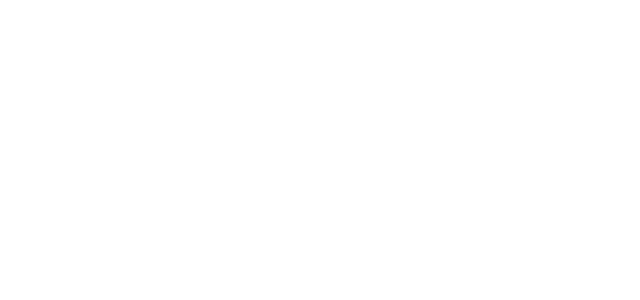
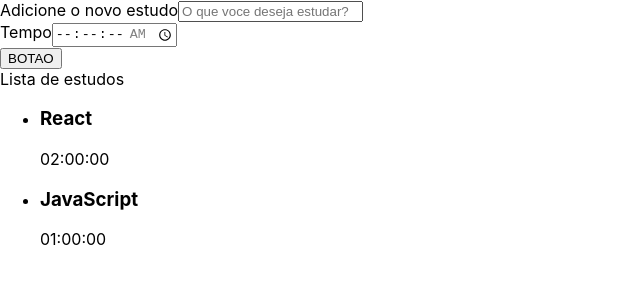
Before and after one commit to Bbeluco/TypeScriptReactProject, a React (Create React App) app: page / in a window 1280 px wide. Shown: the top 300 px of the page, without its empty margins (0-640 px from the left). Built offline with nearby package versions, Linux system fonts and the light colour scheme; the HTML template or start-up script is replaced by a standard one.

Commit message:
Funcion component + list created without array

```diff
--- a/src/App.tsx
+++ b/src/App.tsx
@@ -1,9 +1,12 @@
 import React from 'react';
+import Formulario from './components/Formulario/formularioComponent';
+import Lista from './components/Lista/ListaComponent';
 
 function App() {
   return (
     <div className="App">
-
+      <Formulario />
+      <Lista />
     </div>
   );
 }
--- /dev/null
+++ b/src/components/Botao/buttonComponent.tsx
@@ -0,0 +1,9 @@
+import React from "react";
+
+class Botao extends React.Component {
+    render(): React.ReactNode {
+        return <button>BOTAO</button>
+    }
+}
+
+export default Botao;
--- /dev/null
+++ b/src/components/Formulario/formularioComponent.tsx
@@ -0,0 +1,22 @@
+import React from 'react';
+import Botao from '../Botao/buttonComponent';
+
+class Formulario extends React.Component {
+    private placeholderTarefaText: string = 'O que voce deseja estudar?'
+
+    render(): React.ReactNode {
+        return <form>
+            <div>
+                <label htmlFor='tarefa'>Adicione o novo estudo</label>
+                <input type="text" name="tarefa" id="tarefa" placeholder={this.placeholderTarefaText} required/>
+            </div>
+            <div>
+                <label>Tempo</label>
+                <input type="time" step="1" name="tempo" id="tempo" min="00:00:00" max="01:30:00" required/>
+            </div>
+            <Botao />
+        </form>
+    }
+}
+
+export default Formulario;
--- /dev/null
+++ b/src/components/Lista/ListaComponent.tsx
@@ -0,0 +1,19 @@
+function Lista(){
+    return (
+        <aside>
+            <label>Lista de estudos</label>
+            <ul>
+                <li>
+                    <h3>React</h3>
+                    <span>02:00:00</span>
+                </li>
+                <li>
+                    <h3>JavaScript</h3>
+                    <span>01:00:00</span>
+                </li>
+            </ul>
+        </aside>
+    )
+}
+
+export default Lista;
```
